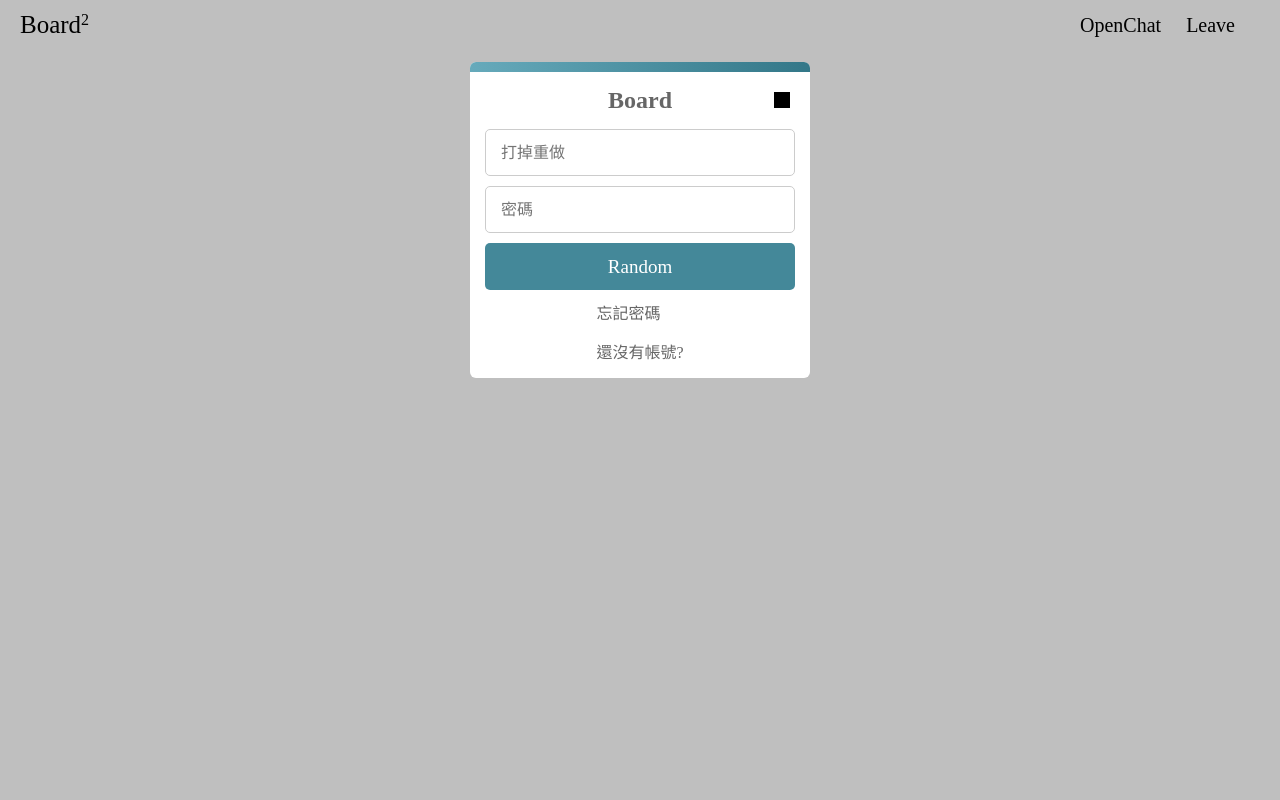
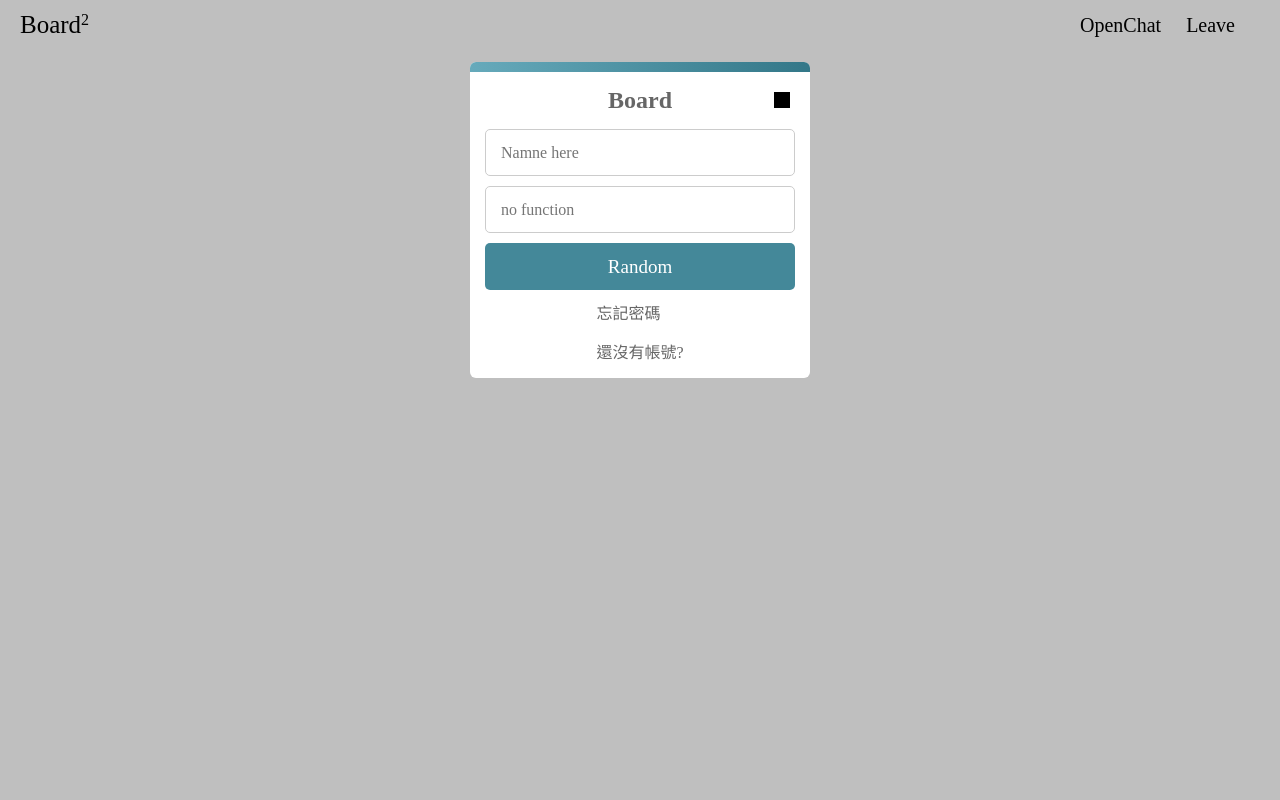
Before and after one commit to skywalker0823/white-board-with-chatroom, a Flask app: page / in a window 1280 px wide. Run offline with Flask 2, Linux system fonts and the light colour scheme; parts of the project's set-up code (start-up, migrations or seed data) failed here and were passed over; some libraries are stand-ins or nearby versions.

Commit message:
fix content display html

```diff
--- a/template/index.html
+++ b/template/index.html
@@ -16,8 +16,8 @@
         <div class="loger_main">
             <p class="login_main_i">Board</p>
             <div class="X" onclick="logout()"></div>
-            <input class="login_main_t" id="userName" type="text" placeholder="打掉重做">
-            <input class="login_main_t" id="room" type="text" placeholder="密碼">
+            <input class="login_main_t" id="userName" type="text" placeholder="Namne here">
+            <input class="login_main_t" id="room" type="text" placeholder="no function">
             <input class="login_main_b" id="meet" type="button" onclick="login()" value="Random">
             <div >
                 <p class="login_main_q" id="signup_sw" onclick="tester()">忘記密碼</p>
```
Also changed, not shown: 2 other files.
